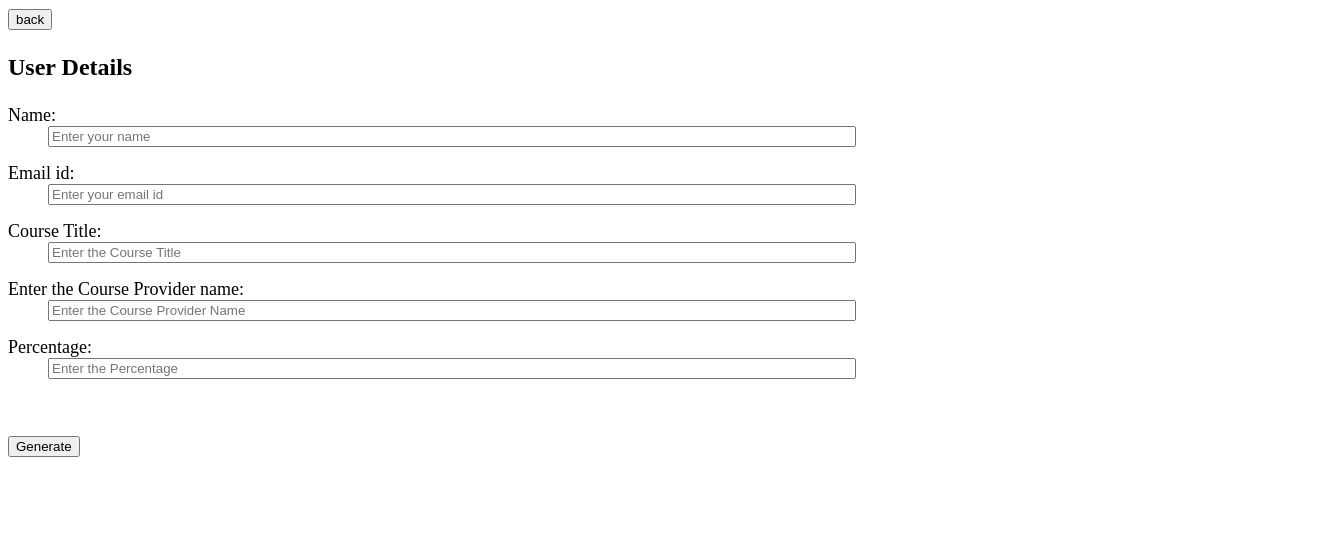
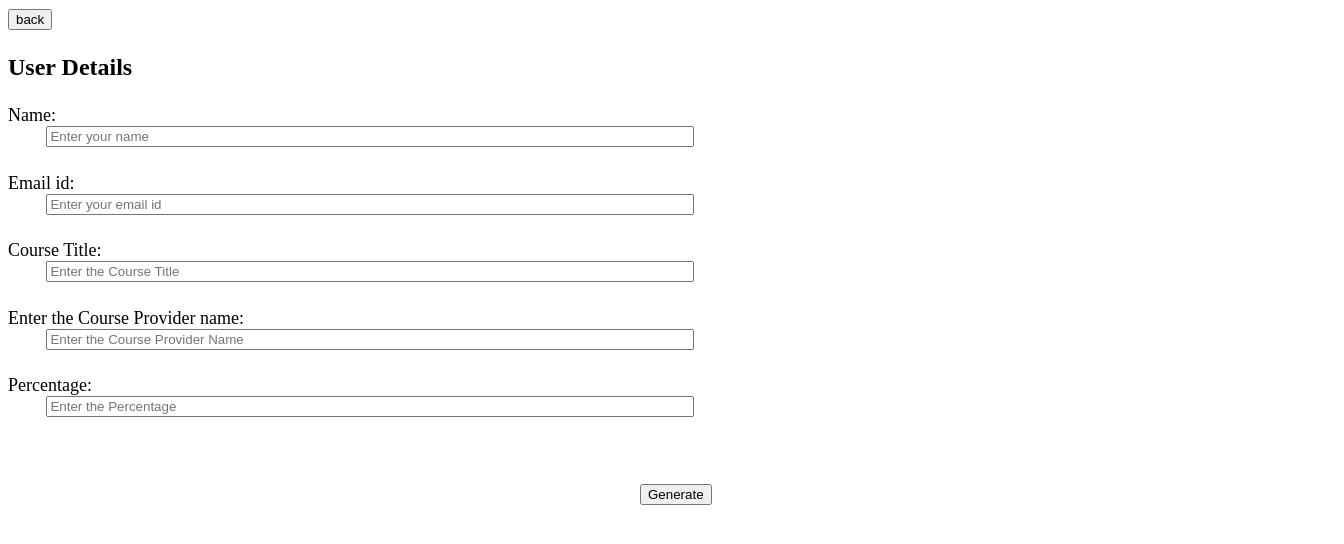
Before and after one commit to Rishikesh-Guptha/Certificate-generation, a React (Create React App) app in the folder cgen/: page /Details in a window 1280 px wide. Shown: the top 544 px of the page, 1344 px wide, since content can reach past the window. Built offline with nearby package versions, Linux system fonts and the light colour scheme.

Commit message:
Altered the css of details

```diff
--- a/cgen/src/pages/details/Details.css
+++ b/cgen/src/pages/details/Details.css
@@ -14,7 +14,12 @@ form {
 }
 
 input {
-    width: 100vh;
-    margin-left: 5vh;
-    margin-bottom: 2vh;
+    width: 50vw;
+        margin-left: 3vw;
+        margin-bottom: 2vw;
+    }
+
+    .generate {
+        margin-left: 50%;
+        margin-right: 50%;
 }
```
